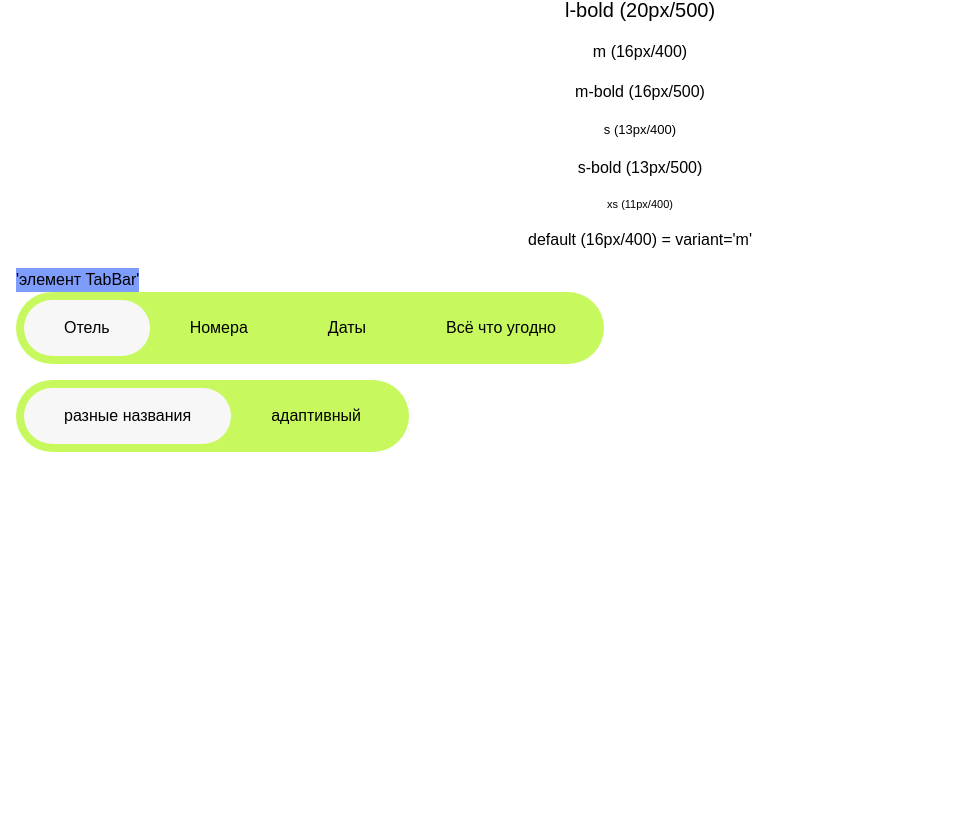
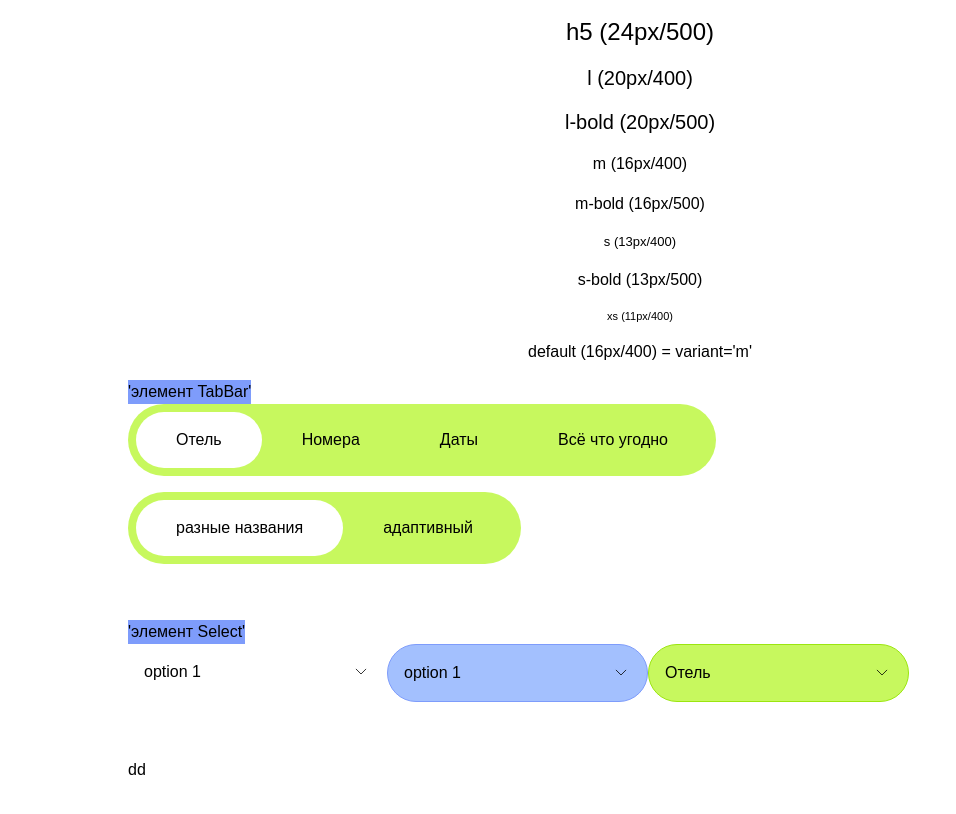
Before and after one commit to Cherr-Crow/kudaugodno, a Next.js app: page /roman-n in a window 1280 px wide. Shown: the part 1264-2078 px from the top of the page, without its empty margins (0-956 px from the left). Before the commit the page ends 1756 px from the top, so only its background shows below. Built offline with nearby package versions, Linux system fonts and the light colour scheme; a web font is replaced by a local one.

Commit message:
select-component added

```diff
--- a/src/app/globals.css
+++ b/src/app/globals.css
@@ -6,7 +6,8 @@
   :root {
     /* light */
     /* оттенки белого */
-    --white: #f7f7f7;
+    --white: #fff;
+    --white-secondary: #f7f7f7;
 
     /* оттенки чёрного */
     --black: #363636;
--- a/src/app/roman-n/page.tsx
+++ b/src/app/roman-n/page.tsx
@@ -4,10 +4,11 @@ import { TabBar } from '@/shared/ui/tab-bar';
 import { Typography } from '@/shared/typography';
 import { nanoid } from 'nanoid';
 import React from 'react';
+import { Select } from '@/shared/ui/select';
 
 export default function RomanN() {
   return (
-    <div className='h-screen w-screen p-4'>
+    <div className='w-screen bg-white p-32'>
       <div className='relative'>
         <h2 className='w-fit bg-blue-primary'>'элемент PopupWindow'</h2>
         <PopupWindow className='top-15 left-3 px-4 py-5'>
@@ -186,6 +187,15 @@ export default function RomanN() {
         <TabBar tabs={tabsTestList} />
         <TabBar tabs={tabsTestList2} className='mt-4' />
       </div>
+      <div className='mt-4 pb-10'>
+        <h2 className='w-fit bg-blue-primary'>'элемент Select'</h2>
+        <div className='flex'>
+          <Select options={testList} />
+          <Select options={testList} color='blue' />
+          <Select options={tabsTestList} color='green' />
+        </div>
+      </div>
+      <div className='mt-4 h-20 w-full'>dd</div>
     </div>
   );
 }
--- a/src/shared/popup-window/PopupWindow.tsx
+++ b/src/shared/popup-window/PopupWindow.tsx
@@ -4,7 +4,7 @@ import { IPopupWindow } from './PopupWindow.types';
 export function PopupWindow({ className, children }: IPopupWindow) {
   return (
     <div
-      className={`${className} absolute w-fit rounded-2xl shadow-lg`}
+      className={`${className} absolute w-fit rounded-2xl bg-white shadow-xl`}
       data-testid='pop-up-window'
     >
       {children}
--- /dev/null
+++ b/src/shared/ui/select/Select.tsx
@@ -0,0 +1,76 @@
+'use client';
+
+import React, { useEffect, useRef, useState } from 'react';
+import { ISelect } from './Select.types';
+import { PopupWindow } from '@/shared/popup-window';
+import { nanoid } from 'nanoid';
+import { SvgSprite } from '@/shared/svg-sprite';
+
+export function Select({ className, options, getValue, color }: ISelect) {
+  const [isOpen, setIsOpen] = useState(false);
+  const [selectedOption, setSelectedOption] = useState(options[0]);
+  const dropdownRef = useRef<HTMLDivElement>(null);
+
+  enum Background {
+    'blue' = 'border border-blue-primary bg-blue-300',
+    'green' = 'border border-green-tetriary bg-green-secondary',
+  }
+
+  const handleToggle = () => {
+    setIsOpen(!isOpen);
+  };
+
+  const handleOptionClick = (option: string) => {
+    setSelectedOption(option);
+    setIsOpen(false);
+  };
+
+  const handleOutsideClick = (event: any) => {
+    if (dropdownRef.current && !dropdownRef.current.contains(event.target)) {
+      setIsOpen(false);
+    }
+  };
+
+  useEffect(() => {
+    document.addEventListener('mousedown', handleOutsideClick);
+    return () => {
+      document.removeEventListener('mousedown', handleOutsideClick);
+    };
+  }, []);
+
+  return (
+    <div className='relative w-fit cursor-pointer' ref={dropdownRef}>
+      <div
+        className={`flex items-center justify-between rounded-full p-4 ${color ? Background[color] : 'bg-transparent'}`}
+        onClick={handleToggle}
+      >
+        <input
+          type='text'
+          value={selectedOption}
+          onChange={() => getValue && getValue(selectedOption)}
+          className='pointer-events-none cursor-pointer bg-transparent outline-none'
+        />
+        <SvgSprite
+          name='arrow'
+          width={20}
+          className={`cursor-pointer ${isOpen ? '-rotate-90' : 'rotate-90'}`}
+        />
+      </div>
+      {isOpen && (
+        <PopupWindow className='top-[110%] w-full'>
+          <ul className='dropdown-list py-2'>
+            {options.map((option) => (
+              <li
+                key={nanoid()}
+                className='px-4 py-2 hover:bg-blue-extra-light'
+                onClick={() => handleOptionClick(option)}
+              >
+                {option}
+              </li>
+            ))}
+          </ul>
+        </PopupWindow>
+      )}
+    </div>
+  );
+}
--- /dev/null
+++ b/src/shared/ui/select/Select.types.ts
@@ -0,0 +1,6 @@
+export interface ISelect {
+  className?: string;
+  options: string[];
+  getValue?: (value: string) => void;
+  color?: 'blue';
+}
--- /dev/null
+++ b/src/shared/ui/select/index.ts
@@ -0,0 +1 @@
+export { Select } from "./Select";
--- a/tailwind.config.ts
+++ b/tailwind.config.ts
@@ -14,6 +14,7 @@ export default {
     colors: {
       transparent: 'transparent',
       white: 'var(--white)',
+      'white-secondary': 'var(--white-secondary)',
       black: 'var(--black)',
       'grey-primary': 'var(--grey-primary)',
       'grey-secondary': 'var(--grey-secondary)',
```
